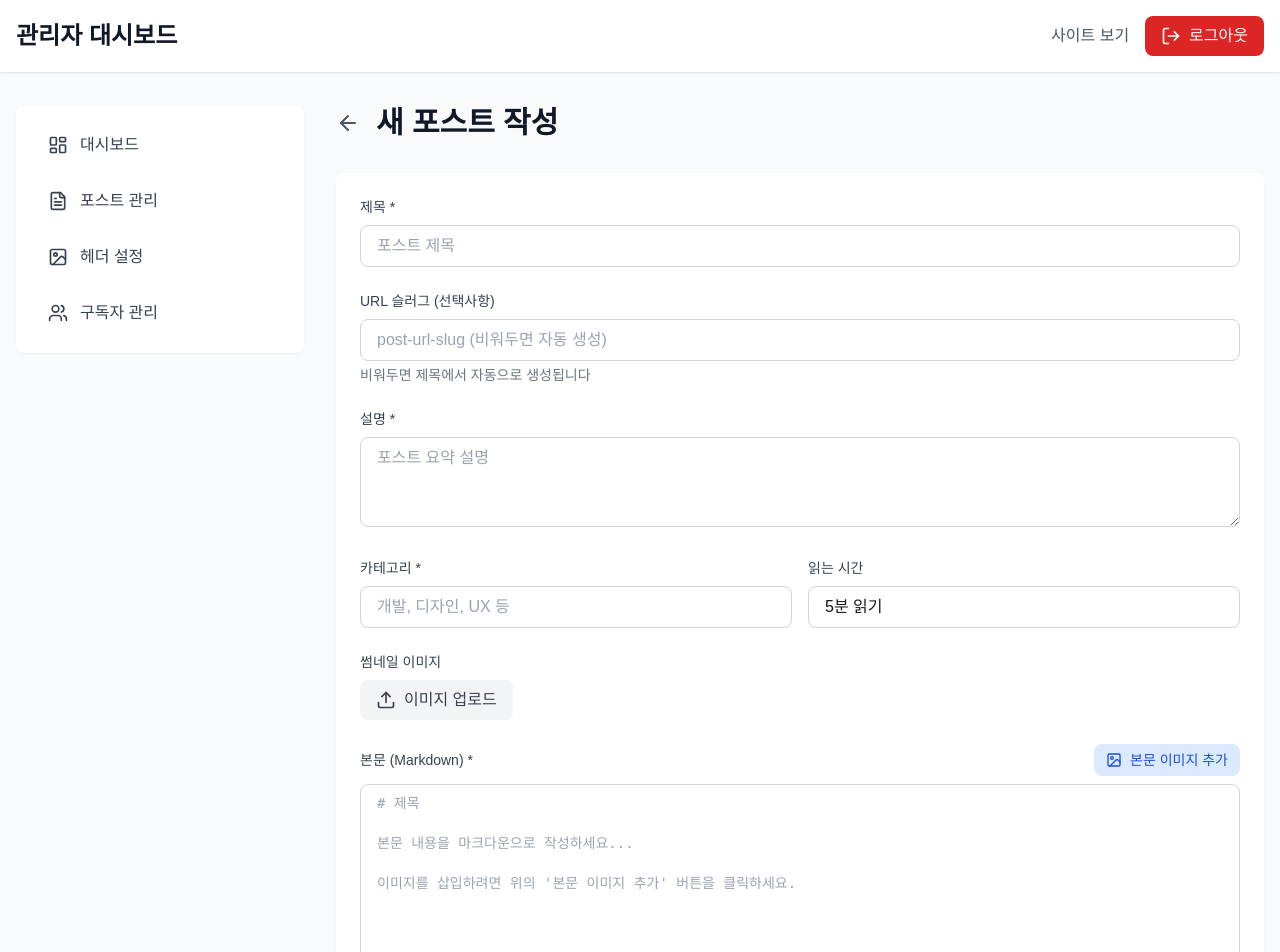
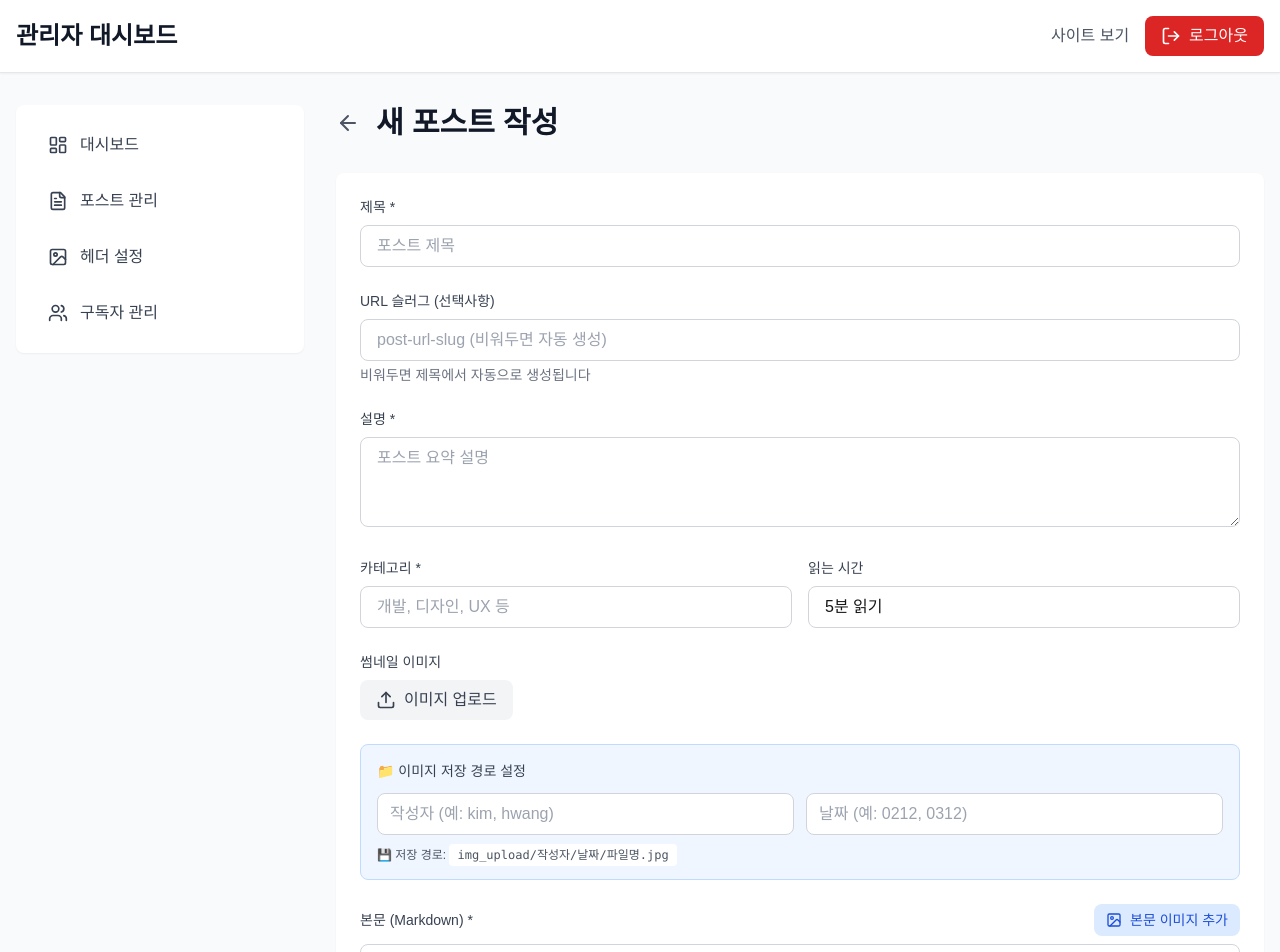
Before and after one commit to Jsun-cre8bara/Newsletter-Form, a Next.js app: page /admin/posts/new in a window 1280 px wide. Shown: the top 952 px of the page. Built offline with nearby package versions, Linux system fonts and the light colour scheme; no server answers.

Commit message:
Improve image upload: Use predictable paths with author/date folders for GitHub raw URLs

```diff
--- a/app/admin/posts/[id]/edit/page.tsx
+++ b/app/admin/posts/[id]/edit/page.tsx
@@ -17,6 +17,10 @@ export default function EditPostPage({ params }: { params: { id: string } }) {
   const [thumbnailPreview, setThumbnailPreview] = useState<string | null>(null)
   const [uploadingContentImage, setUploadingContentImage] = useState(false)
   const contentTextareaRef = useRef<HTMLTextAreaElement | null>(null)
+
+  // 이미지 경로 관리를 위한 state
+  const [imageAuthor, setImageAuthor] = useState('')
+  const [imageDate, setImageDate] = useState('')
 
   const { register, handleSubmit, reset, watch, setValue, formState: { errors } } = useForm<PostFormData>()
 
@@ -68,17 +72,27 @@ export default function EditPostPage({ params }: { params: { id: string } }) {
     const file = e.target.files?.[0]
     if (!file) return
 
+    // 작성자와 날짜 확인
+    if (!imageAuthor || !imageDate) {
+      alert('⚠️ 작성자와 날짜를 먼저 입력해주세요!')
+      e.target.value = ''
+      return
+    }
+
     setUploadingContentImage(true)
-    console.log('📸 본문 이미지 업로드 시작:', file.name)
+    console.log('📸 본문 이미지 경로 생성:', file.name)
 
     try {
-      const imageUrl = await uploadImage(file)
+      // 로컬 경로 생성
+      const relativePath = `img_upload/${imageAuthor}/${imageDate}/${file.name}`
 
-      if (imageUrl) {
-        console.log('✅ 본문 이미지 업로드 성공:', imageUrl)
+      // GitHub raw URL 생성
+      const githubRawUrl = `https://raw.githubusercontent.com/Jsun-cre8bara/Newsletter-Form/main/${relativePath}`
+
+      console.log('✅ GitHub URL 생성:', githubRawUrl)
 
       // 마크다운 형식으로 이미지 삽입
-        const imageMarkdown = `\n![${file.name.split('.')[0]}](${imageUrl})\n`
+      const imageMarkdown = `\n![${file.name.split('.')[0]}](${githubRawUrl})\n`
 
       // 현재 커서 위치에 삽입
       const textarea = contentTextareaRef.current
@@ -100,18 +114,15 @@ export default function EditPostPage({ params }: { params: { id: string } }) {
           textarea.setSelectionRange(newPosition, newPosition)
         }, 0)
 
-          alert('✅ 이미지가 본문에 삽입되었습니다!')
+        alert(`✅ 이미지 경로가 본문에 추가되었습니다!\n\n저장할 위치:\n${relativePath}\n\n포스트 저장 전에 위 경로에 이미지 파일을 저장하고 Git에 커밋해주세요.`)
       } else {
         // textarea ref가 없으면 끝에 추가
         setValue('content', (contentValue || '') + imageMarkdown)
-          alert('✅ 이미지가 본문 끝에 추가되었습니다!')
-        }
-      } else {
-        throw new Error('이미지 업로드에 실패했습니다')
+        alert(`✅ 이미지 경로가 본문 끝에 추가되었습니다!\n\n저장할 위치:\n${relativePath}`)
       }
     } catch (error) {
-      console.error('❌ 본문 이미지 업로드 실패:', error)
-      alert('이미지 업로드에 실패했습니다. 다시 시도해주세요.')
+      console.error('❌ 이미지 경로 생성 실패:', error)
+      alert('이미지 경로 생성에 실패했습니다.')
     } finally {
       setUploadingContentImage(false)
       // 파일 input 초기화
@@ -336,6 +347,36 @@ export default function EditPostPage({ params }: { params: { id: string } }) {
             </div>
           </div>
 
+          {/* Image Path Settings */}
+          <div className="bg-blue-50 border border-blue-200 rounded-lg p-4">
+            <label className="block text-sm font-medium text-gray-700 mb-3">
+              📁 이미지 저장 경로 설정
+            </label>
+            <div className="grid grid-cols-2 gap-3 mb-3">
+              <div>
+                <input
+                  type="text"
+                  value={imageAuthor}
+                  onChange={(e) => setImageAuthor(e.target.value)}
+                  placeholder="작성자 (예: kim, hwang)"
+                  className="w-full px-3 py-2 border border-gray-300 rounded-lg focus:ring-2 focus:ring-blue-500 focus:border-transparent"
+                />
+              </div>
+              <div>
+                <input
+                  type="text"
+                  value={imageDate}
+                  onChange={(e) => setImageDate(e.target.value)}
+                  placeholder="날짜 (예: 0212, 0312)"
+                  className="w-full px-3 py-2 border border-gray-300 rounded-lg focus:ring-2 focus:ring-blue-500 focus:border-transparent"
+                />
+              </div>
+            </div>
+            <p className="text-xs text-gray-600">
+              💾 저장 경로: <code className="bg-white px-2 py-1 rounded">img_upload/{imageAuthor || '작성자'}/{imageDate || '날짜'}/파일명.jpg</code>
+            </p>
+          </div>
+
           {/* Content */}
           <div>
             <div className="flex items-center justify-between mb-2">
--- a/app/admin/posts/new/page.tsx
+++ b/app/admin/posts/new/page.tsx
@@ -15,6 +15,10 @@ export default function NewPostPage() {
   const [thumbnailPreview, setThumbnailPreview] = useState<string | null>(null)
   const [uploadingContentImage, setUploadingContentImage] = useState(false)
   const contentTextareaRef = useRef<HTMLTextAreaElement | null>(null)
+
+  // 이미지 경로 관리를 위한 state
+  const [imageAuthor, setImageAuthor] = useState('')
+  const [imageDate, setImageDate] = useState('')
 
   const { register, handleSubmit, watch, setValue, formState: { errors } } = useForm<PostFormData>({
     defaultValues: {
@@ -47,17 +51,27 @@ export default function NewPostPage() {
     const file = e.target.files?.[0]
     if (!file) return
 
+    // 작성자와 날짜 확인
+    if (!imageAuthor || !imageDate) {
+      alert('⚠️ 작성자와 날짜를 먼저 입력해주세요!')
+      e.target.value = ''
+      return
+    }
+
     setUploadingContentImage(true)
-    console.log('📸 본문 이미지 업로드 시작:', file.name)
+    console.log('📸 본문 이미지 경로 생성:', file.name)
 
     try {
-      const imageUrl = await uploadImage(file)
+      // 로컬 경로 생성
+      const relativePath = `img_upload/${imageAuthor}/${imageDate}/${file.name}`
 
-      if (imageUrl) {
-        console.log('✅ 본문 이미지 업로드 성공:', imageUrl)
+      // GitHub raw URL 생성
+      const githubRawUrl = `https://raw.githubusercontent.com/Jsun-cre8bara/Newsletter-Form/main/${relativePath}`
+
+      console.log('✅ GitHub URL 생성:', githubRawUrl)
 
       // 마크다운 형식으로 이미지 삽입
-        const imageMarkdown = `\n![${file.name.split('.')[0]}](${imageUrl})\n`
+      const imageMarkdown = `\n![${file.name.split('.')[0]}](${githubRawUrl})\n`
 
       // 현재 커서 위치에 삽입
       const textarea = contentTextareaRef.current
@@ -79,18 +93,15 @@ export default function NewPostPage() {
           textarea.setSelectionRange(newPosition, newPosition)
         }, 0)
 
-          alert('✅ 이미지가 본문에 삽입되었습니다!')
+        alert(`✅ 이미지 경로가 본문에 추가되었습니다!\n\n저장할 위치:\n${relativePath}\n\n포스트 저장 전에 위 경로에 이미지 파일을 저장하고 Git에 커밋해주세요.`)
       } else {
         // textarea ref가 없으면 끝에 추가
         setValue('content', (contentValue || '') + imageMarkdown)
-          alert('✅ 이미지가 본문 끝에 추가되었습니다!')
-        }
-      } else {
-        throw new Error('이미지 업로드에 실패했습니다')
+        alert(`✅ 이미지 경로가 본문 끝에 추가되었습니다!\n\n저장할 위치:\n${relativePath}`)
       }
     } catch (error) {
-      console.error('❌ 본문 이미지 업로드 실패:', error)
-      alert('이미지 업로드에 실패했습니다. 다시 시도해주세요.')
+      console.error('❌ 이미지 경로 생성 실패:', error)
+      alert('이미지 경로 생성에 실패했습니다.')
     } finally {
       setUploadingContentImage(false)
       // 파일 input 초기화
@@ -301,6 +312,36 @@ export default function NewPostPage() {
             </div>
           </div>
 
+          {/* Image Path Settings */}
+          <div className="bg-blue-50 border border-blue-200 rounded-lg p-4">
+            <label className="block text-sm font-medium text-gray-700 mb-3">
+              📁 이미지 저장 경로 설정
+            </label>
+            <div className="grid grid-cols-2 gap-3 mb-3">
+              <div>
+                <input
+                  type="text"
+                  value={imageAuthor}
+                  onChange={(e) => setImageAuthor(e.target.value)}
+                  placeholder="작성자 (예: kim, hwang)"
+                  className="w-full px-3 py-2 border border-gray-300 rounded-lg focus:ring-2 focus:ring-blue-500 focus:border-transparent"
+                />
+              </div>
+              <div>
+                <input
+                  type="text"
+                  value={imageDate}
+                  onChange={(e) => setImageDate(e.target.value)}
+                  placeholder="날짜 (예: 0212, 0312)"
+                  className="w-full px-3 py-2 border border-gray-300 rounded-lg focus:ring-2 focus:ring-blue-500 focus:border-transparent"
+                />
+              </div>
+            </div>
+            <p className="text-xs text-gray-600">
+              💾 저장 경로: <code className="bg-white px-2 py-1 rounded">img_upload/{imageAuthor || '작성자'}/{imageDate || '날짜'}/파일명.jpg</code>
+            </p>
+          </div>
+
           {/* Content */}
           <div>
             <div className="flex items-center justify-between mb-2">
```
Also changed, not shown: 1 other file (tests, documents, lock files or other folders). Lines whose indentation alone changed are shown as unchanged.
